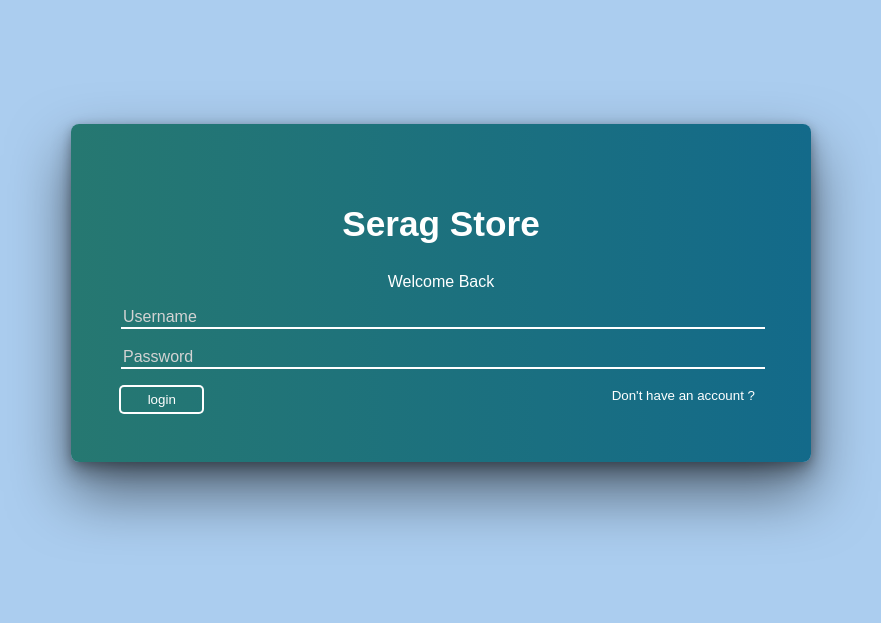
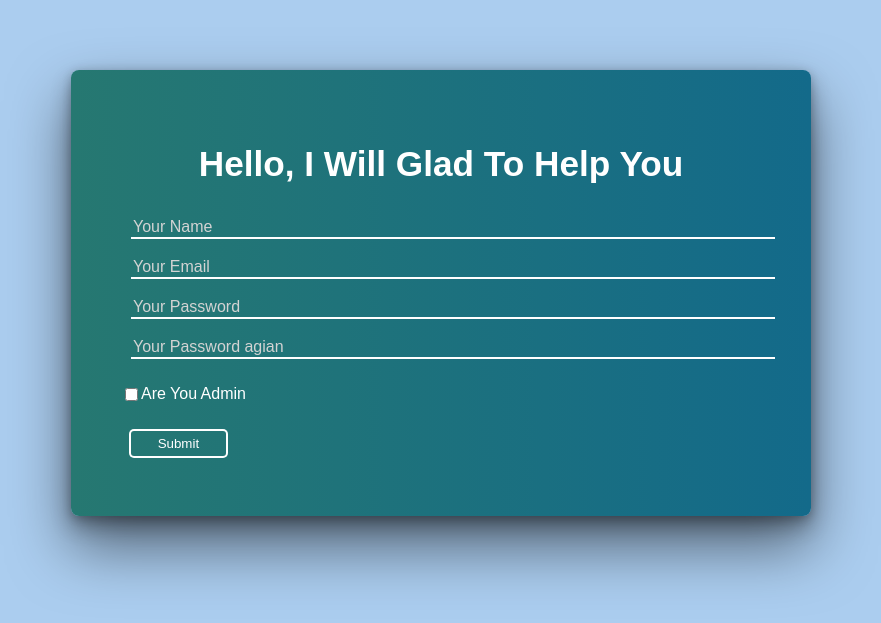
Before and after one commit to AbdelrhmanSerag/create-And-delete, a Vue app: page /sign-up in a window 1280 px wide. Shown: the part 107-730 px from the top of the page, without its empty margins (199-1080 px from the left). Built offline with nearby package versions, Linux system fonts and the light colour scheme.

Commit message:
Update App.vue

```diff
--- a/src/App.vue
+++ b/src/App.vue
@@ -1,22 +1,3 @@
 <template>
-  <login/>
+  <router-view/>
 </template>
-
-<script setup>
-  import helloVue from './components/helloPage.vue';
-  import login from './components/login.vue';
-  import signUp from './components/sign-up.vue';
-  import product from './components/product.vue';
-  import userPage from './components/userPage.vue';
-  import AdminPage from './components/adminPage.vue';
-  import cartVue from './components/cart.vue';
-
-
-
-
-
-</script>
-
-<style scoped>
-
-</style>
```
